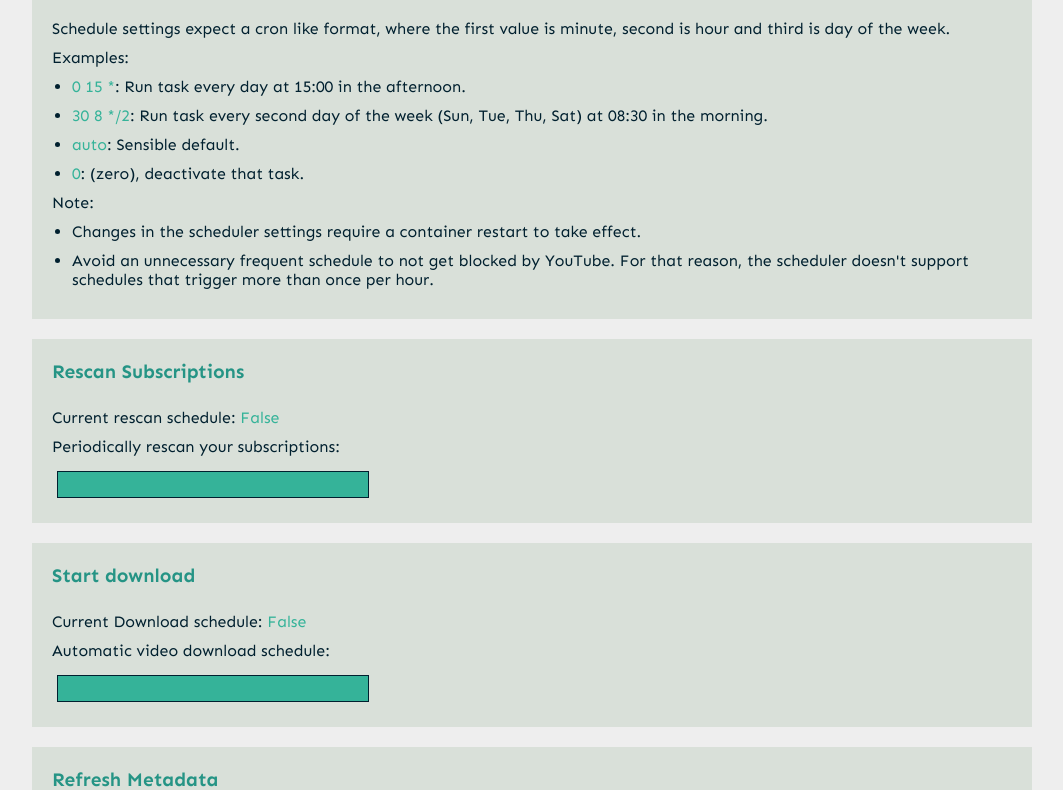
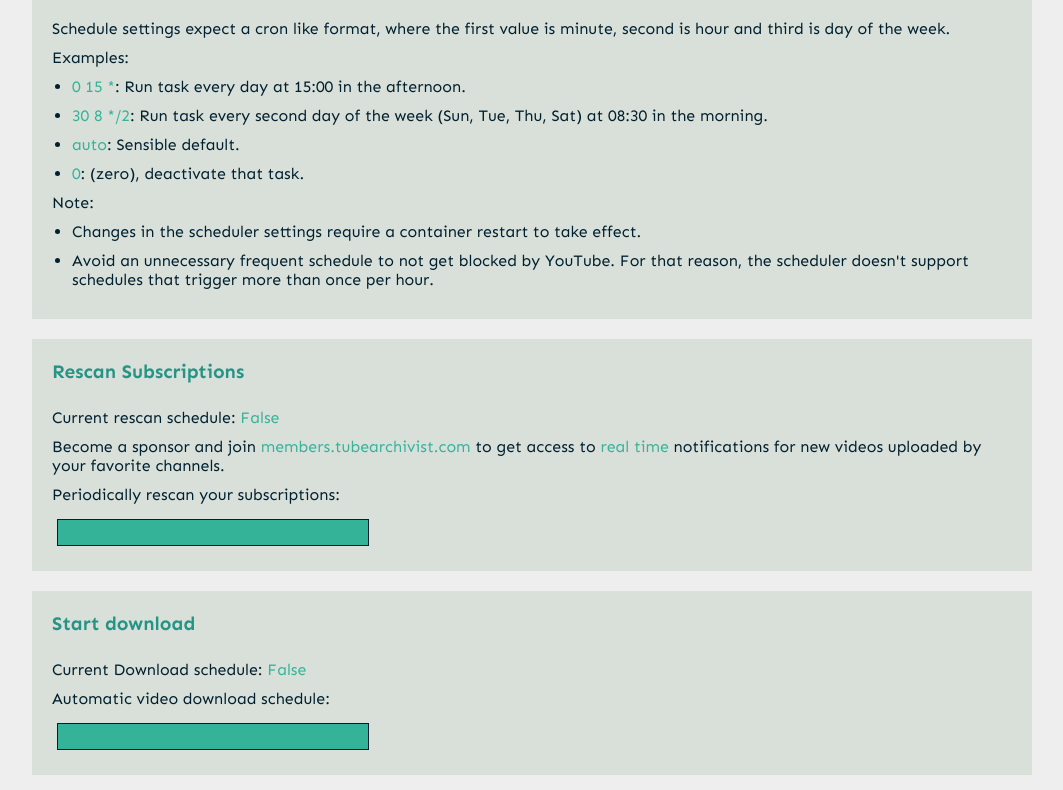
Before and after one commit to tubearchivist/tubearchivist, a Django app: template tubearchivist/home/templates/home/settings.html in a window 1280 px wide. Shown: the part 4132-4922 px from the top of the page, without its empty margins (108-1171 px from the left). Run offline with Django 3.2, Linux system fonts and the light colour scheme; the template is opened without the code that fills it: values that come from a table or form of the project are taken from there, others are empty; parts of the project's set-up code (start-up, migrations or seed data) failed here and were passed over; some libraries are stand-ins or nearby versions.

Commit message:
add members link to rescan task

```diff
--- a/tubearchivist/home/templates/home/settings.html
+++ b/tubearchivist/home/templates/home/settings.html
@@ -228,6 +228,7 @@
                         False
                     {% endif %}
                 </span></p>
+                <p>Become a sponsor and join <a href="https://members.tubearchivist.com/" target="_blank">members.tubearchivist.com</a> to get access to <span class="settings-current">real time</span> notifications for new videos uploaded by your favorite channels.</p>
                 <p>Periodically rescan your subscriptions:</p>
                 {{ scheduler_form.update_subscribed }}
             </div>
```
